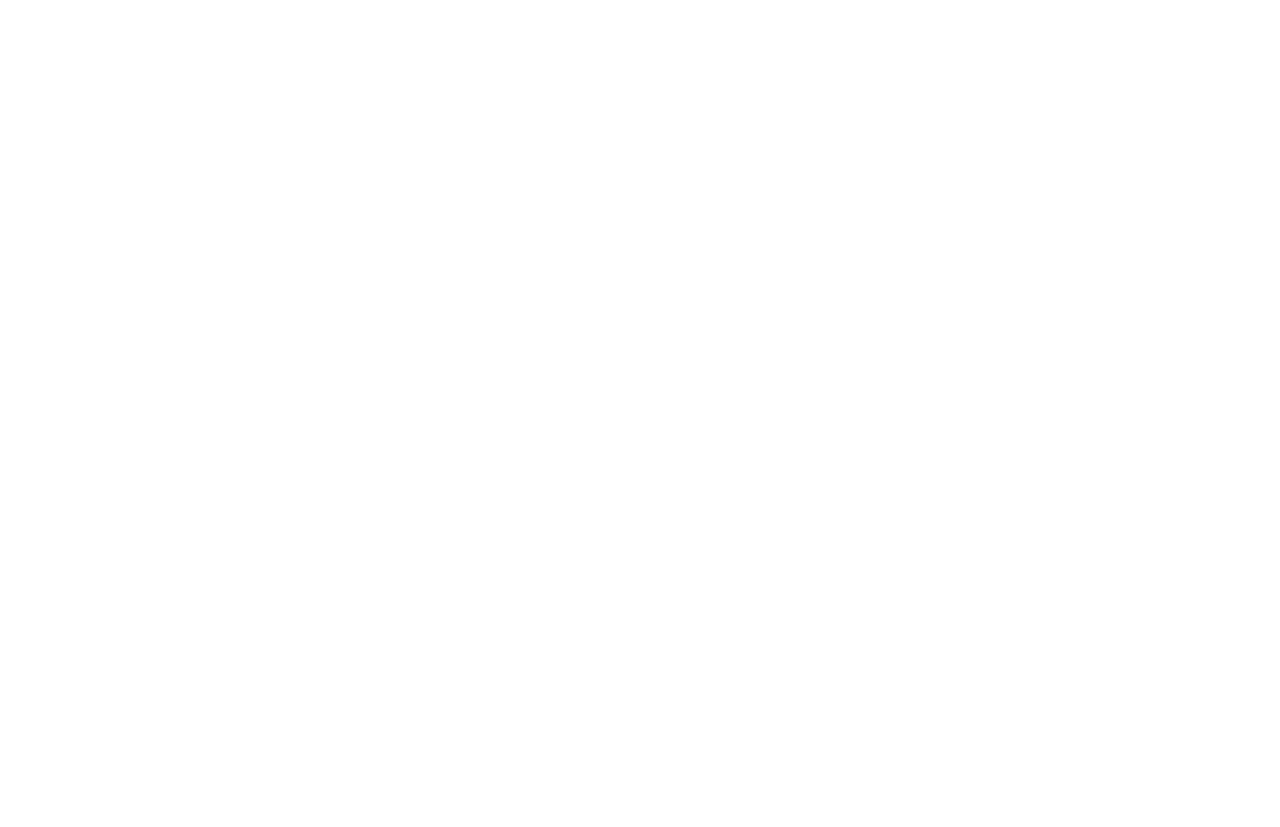
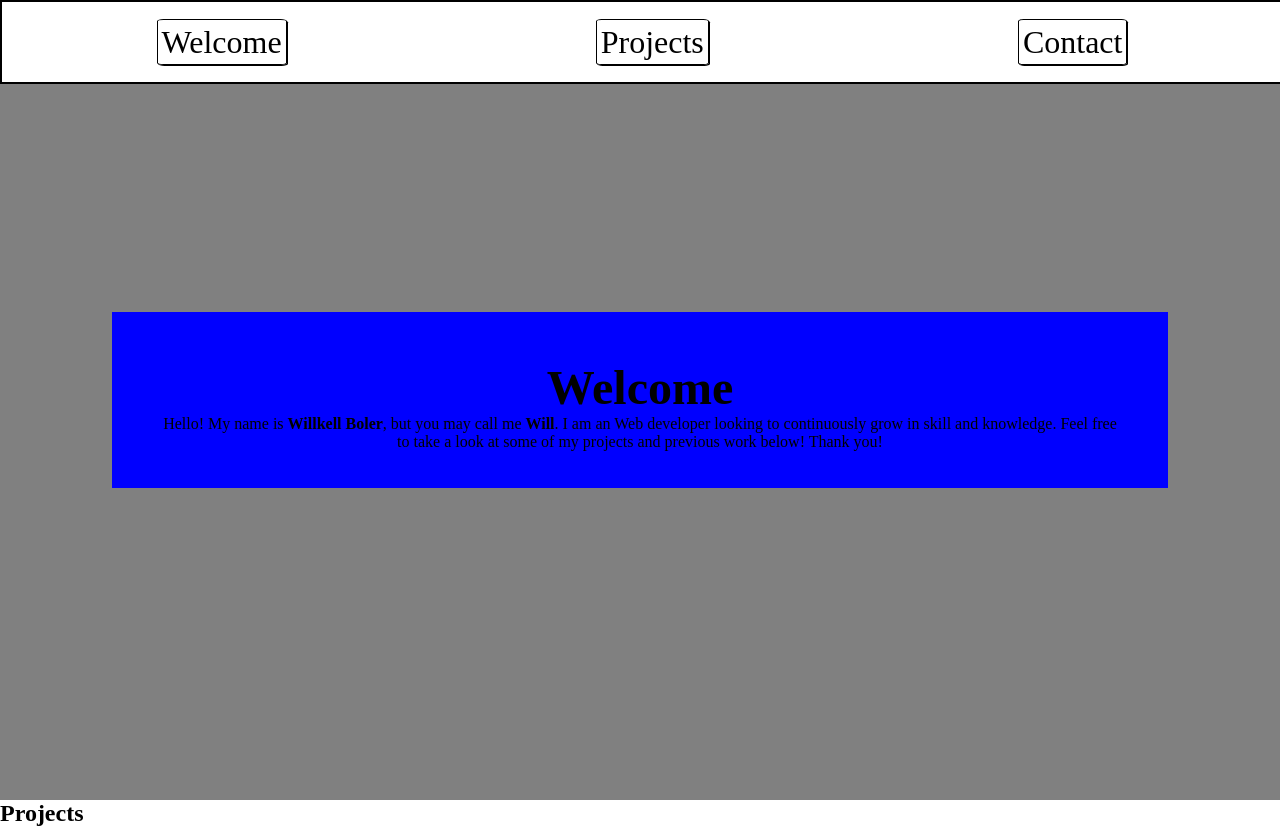
Before and after one commit to wmcboler/Personal-Portfolio, a plain HTML site: page index.html in a window 1280 px wide. Before the commit the page ends 800 px from the top, so only its background shows below. Drawn offline with Linux system fonts and the light colour scheme.

Commit message:
started project. worked on nav bar and navbar styling

```diff
--- a/index.html
+++ b/index.html
@@ -1,12 +1,36 @@
 <!DOCTYPE html>
 <html>
+
 <head>
 	<meta charset="utf-8">
 	<meta name="viewport" content="width=device-width">
-    <title>repl.it</title>
+	<title>Willkell Boler</title>
 	<link href="style.css" rel="stylesheet" type="text/css" />
 </head>
+
 <body>
+	<header>
+		<nav id="navbar">
+			<ul>
+				<li><a href="#welcome-section">Welcome</a></li>
+				<li><a href="#projects">Projects</a></li>
+				<li><a href="#contact">Contact</a></li>
+			</ul>
+		</nav>
+	</header>
+	<main>
+		<section id="welcome-section">
+			<div id="welcome-section-info">
+				<h1>Welcome</h1>
+				<p>Hello! My name is <b>Willkell Boler</b>, but you may call me <b>Will</b>. I am an Web developer looking to continuously grow in skill and knowledge. Feel free to take a look at some of my projects and previous work below! Thank you!</p>
+            </div>
+          </section>
+          <section id="projects">
+              <h2>Projects</h2>
+              <div class="project-tile"></div>
+          </section>
+          <section id="contact"></section>
+      </main>
     <script src="script.js"></script>
     <!-- used to test for turning in on freecode camp -->
     <script src="https://cdn.freecodecamp.org/testable-projects-fcc/v1/bundle.js"></script>
--- a/style.css
+++ b/style.css
@@ -0,0 +1,67 @@
+/*Universal styles */
+* {
+    margin: 0;
+    padding: 0;
+}
+body {
+    font-size: 16px;
+}
+
+/* Header section */
+header {
+    position: fixed;
+    width: 100%;
+    height: 5rem;
+    border: 2px solid black;
+    z-index: 10;
+    background-color: white;
+}
+header ul {
+    height: 5rem;
+    display: flex;
+    justify-content: space-around;
+    align-items: center;
+    font-size: 2rem;
+
+}
+header li {
+    list-style-type: none;
+
+}
+header a {
+    text-decoration: none;
+    color: black;
+    border: .5px solid black;
+    padding: .25rem;
+    border-radius: 5%;
+    box-shadow: 1px 1px;
+}
+header a:hover{
+    color: red;
+    background-color:blue;
+}
+header a:active {
+    color: yellow;
+}
+
+
+/* Welcome section */
+#welcome-section {
+    height: 100vh;
+    background-color: gray;
+    display: flex;
+    align-items: center;
+    top: 5rem;
+}
+#welcome-section h1 {
+    font-size: 3rem;
+}
+#welcome-section-info {
+    margin: 0 auto;
+    background-color: blue;
+    height: 5rem;
+    width: 75%;
+   text-align:center;
+   padding: 3rem;
+
+}
```
Lines whose indentation alone changed are shown as unchanged.
